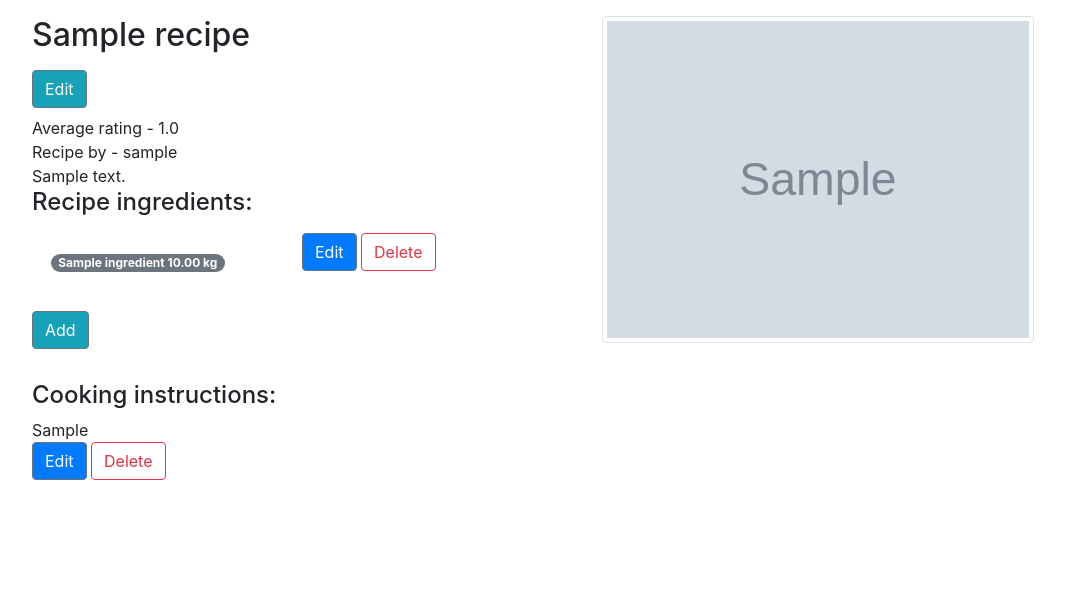
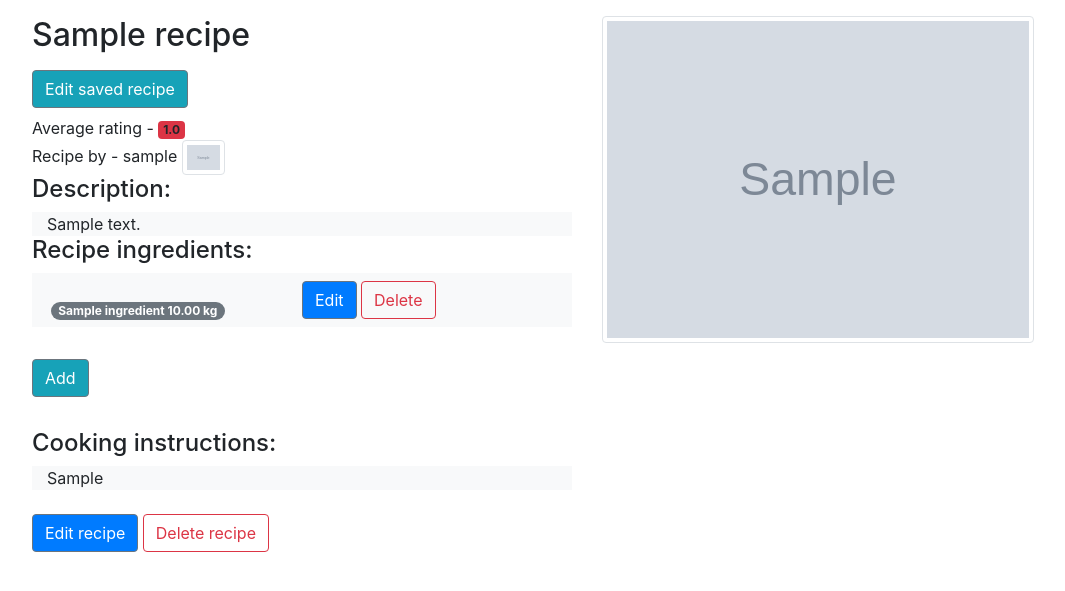
Before and after one commit to User852963741/Django_recipe_site, a Django app: page /recipes/1/ in a window 1280 px wide. Shown: the part 56-647 px from the top of the page, without its empty margins (53-1118 px from the left). Run offline with Django 4.2, Linux system fonts and the light colour scheme; a user stored in the database is signed in; tables that the repository leaves empty hold one stand-in row (values such as "Sample post"); grey boxes marked "Sample" are stand-in pictures.

Commit message:
finishing touches on the design

```diff
--- a/recipes/recipe_site/templates/base.html
+++ b/recipes/recipe_site/templates/base.html
@@ -40,7 +40,7 @@
                             <a class="dropdown-item" href="{% url 'view_profile' %}">{% trans 'profile'|capfirst %}</a>
                             <a class="dropdown-item" href="{% url 'my_recipe_list' %}">{% trans 'my recipes'|capfirst %}</a>
                             <a class="dropdown-item" href="{% url 'favourites' %}">{% trans 'my favourites'|capfirst %}</a>
-                            <a class="dropdown-item" href="{% url 'user_recipes' %}">{% trans 'recipe history'|capfirst %}</a>
+                            <a class="dropdown-item" href="{% url 'user_recipes' %}">{% trans 'saved recipes'|capfirst %}</a>
                             {% if user.is_superuser or user.is_staff %}
                                 <a class="dropdown-item" href="{% url 'admin:index' %}">{% trans "admin"|capfirst %}</a>
                             {% endif %}
--- a/recipes/recipe_site/templates/recipe_site/my_recipe_list.html
+++ b/recipes/recipe_site/templates/recipe_site/my_recipe_list.html
@@ -5,8 +5,10 @@
     <h2 class="mb-3"> {% trans "my recipes"|capfirst %} </h2>
     {% for recipe in my_recipe_list %}
     <ul class="list-group">
-        <li class="list-group-item">{% if recipe.cover %}<img src="{{ recipe.cover.url }}" class="img-thumbnail" style="width:7%;  max-height: 70px;" >{% endif %}
-        <a href="{% url 'recipe' recipe.id %}"><h4 style="display: inline;" >{{ recipe }}</h4></a> {% trans "rating" %}: {{ recipe.recipe_rating }}
+        <li class="list-group-item">{% if recipe.cover %}<img src="{{ recipe.cover.url }}" class="img-thumbnail" style="width:7%;  max-height: 70px;" >
+        {% else %}<img src="{% static 'recipes/images/missing.jpg' %}" class="img-thumbnail" style="width:7%;  max-height: 70px;">{% endif %}
+        <a href="{% url 'recipe' recipe.id %}"><h4 style="display: inline;" >{{ recipe }}</h4></a>
+        {% include 'recipe_site/includes/recipe_rating.html' %}
         </li>
     </ul>
     {% endfor %}
--- a/recipes/recipe_site/templates/recipe_site/recipe.html
+++ b/recipes/recipe_site/templates/recipe_site/recipe.html
@@ -6,16 +6,23 @@
         <div class="col-sm">
             <h2>{{ object }}</h2>
             {% if user_recipe %}
-            <a class="btn btn-secondary bg-info mt-2 mb-2" href="{% url 'user_recipe_update' user_recipe.id %}">{% trans "edit"|capfirst %}</a><br>
+            <a class="btn btn-secondary bg-info mt-2 mb-2" href="{% url 'user_recipe_update' user_recipe.id %}">{% trans "edit saved recipe"|capfirst %}</a><br>
             {% else %}
             <a class="btn btn-secondary bg-info mt-2 mb-2" href="{% url 'user_recipe_create' %}?recipe_id={{object.id}}">{% trans "save & rate"|capfirst %}</a><br>
             {% endif %}
-            {% trans "average rating"|capfirst %} - {{ object.recipe_rating }}<br>
-            {% trans "recipe by"|capfirst %} - {{ object.owner }}<br>
-            {{ object.description|safe }}<br>
+            {% trans "average rating"|capfirst %} -
+            {% if object.recipe_rating > 7.99 %} <div class="badge bg-success">{{ object.recipe_rating }}</div><br>{% endif %}
+            {% if object.recipe_rating <= 7.99 and object.recipe_rating >= 4 %} <div class="badge bg-warning">{{ object.recipe_rating }}</div><br>{% endif %}
+            {% if object.recipe_rating < 4 %} <div class="badge bg-danger">{{ object.recipe_rating }}</div><br>{% endif %}
+            {% if object.recipe_rating == '?' %} {{ object.recipe_rating }}<br>{% endif %}
+            {% trans "recipe by"|capfirst %} - {{ object.owner }} <img src="{{ object.owner.user_profile.picture.url }}" class="img-thumbnail" style="width:8%" alt="..."><br>
+            <h4>{% trans "description"|capfirst %}:</h4>
+            <div class="container bg-light">
+                {{ object.description|safe }}<br>
+            </div>
             <h4>{% trans "recipe ingredients"|capfirst %}:</h4>
             {% for product in object.ingredients.all %}
-            <div class="container">
+            <div class="container bg-light">
                 <div class="row no-gutters">
                         <div class="col-sm">
                             <br><span class="badge badge-pill badge-secondary ml-1 ">{{ product.ingredient.name }} {{ product.quantity }} {{ product.ingredient.measurement_unit }}</span>
@@ -33,11 +40,13 @@
                 <br><a class="btn btn-secondary bg-info mt-2 mb-2" href="{% url 'recipe_ingredient_create' %}?recipe_id={{object.id}}">{% trans "add"|capfirst %}</a>
             {% endif %}
             <h4 class="mt-4">{% trans "cooking instructions"|capfirst %}:</h4>
-            {{ object.cooking_order|safe }}<br>
-            {% if object.owner == user %}
-                <a class="btn btn-secondary bg-primary" href="{% url 'recipe_update' object.id %}">{% trans "edit"|capfirst %}</a>
-                <a class="btn btn-outline-danger" href="{% url 'recipe_delete' object.id %}">{% trans "delete"|capfirst %}</a>
-            {% endif %}
+            <div class="container bg-light mb-4">
+                {{ object.cooking_order|safe }}<br>
+            </div>
+                {% if object.owner == user %}
+                    <a class="btn btn-secondary bg-primary" href="{% url 'recipe_update' object.id %}">{% trans "edit recipe"|capfirst %}</a>
+                    <a class="btn btn-outline-danger" href="{% url 'recipe_delete' object.id %}">{% trans "delete recipe"|capfirst %}</a>
+                {% endif %}
         </div>
         <div class="col-sm">
             {% if object.cover %}
--- a/recipes/recipe_site/templates/recipe_site/recipe_list.html
+++ b/recipes/recipe_site/templates/recipe_site/recipe_list.html
@@ -5,8 +5,10 @@
     <h2 class="mb-3"> {% trans "all recipes"|capfirst %} </h2>
     {% for recipe in recipe_list %}
     <ul class="list-group">
-        <li class="list-group-item">{% if recipe.cover %}<img src="{{ recipe.cover.url }}" class="img-thumbnail" style="width:7%;  max-height: 70px;" >{% endif %}
-        <a href="{% url 'recipe' recipe.id %}"><h4 style="display: inline;" >{{ recipe }}</h4></a> {% trans "rating" %}: {{ recipe.recipe_rating }}
+        <li class="list-group-item">{% if recipe.cover %}<img src="{{ recipe.cover.url }}" class="img-thumbnail" style="width:7%;  max-height: 70px;" >
+            {% else %}<img src="{% static 'recipes/images/missing.jpg' %}" class="img-thumbnail" style="width:7%;  max-height: 70px;">{% endif %}
+        <a href="{% url 'recipe' recipe.id %}"><h4 style="display: inline;" >{{ recipe }}</h4></a>
+        {% include 'recipe_site/includes/recipe_rating.html' %}
         <div class="float-right"> {% trans "created" %}: {{ recipe.created_at }}</div>
         </li>
     </ul>
--- a/recipes/recipe_site/templates/recipe_site/user_recipe_list.html
+++ b/recipes/recipe_site/templates/recipe_site/user_recipe_list.html
@@ -5,8 +5,10 @@
     <h2 class="mb-3"> {% trans "my recipe history"|capfirst %} </h2>
     {% for user_recipe in user_recipes %}
     <ul class="list-group">
-        <li class="list-group-item">{% if user_recipe.recipe.cover %}<img src="{{ user_recipe.recipe.cover.url }}" class="img-thumbnail" style="width:7%;  max-height: 70px;" >{% endif %}
-        <a href="{% url 'user_recipe' user_recipe.id %}"><h4 style="display: inline;" >{{ user_recipe.recipe }}</h4></a> {% trans "average rating" %}:{{ user_recipe.recipe.recipe_rating }} {% trans "my rating" %}: {{user_recipe.rating}}
+        <li class="list-group-item">{% if user_recipe.recipe.cover %}<img src="{{ user_recipe.recipe.cover.url }}" class="img-thumbnail" style="width:7%;  max-height: 70px;" >
+            {% else %}<img src="{% static 'recipes/images/missing.jpg' %}" class="img-thumbnail" style="width:7%;  max-height: 70px;">{% endif %}
+        <a href="{% url 'user_recipe' user_recipe.id %}"><h4 style="display: inline;" >{{ user_recipe.recipe }}</h4></a>
+        {% include 'recipe_site/includes/user_recipe_rating.html' %}
         </li>
     </ul>
     {% endfor %}
```
Also changed, not shown: recipes/recipe_site/templates/recipe_site/includes/recipe_rating.html (added, +7 -0 lines), recipes/recipe_site/templates/recipe_site/includes/user_recipe_rating.html (added, +12 -0 lines), recipes/recipe_site/templates/recipe_site/user_favourites.html (+6 -2 lines), recipes/recipe_site/templates/recipe_site/user_recipe.html (+23 -4 lines), klausimai.txt (added), recipes/recipe_site/locale/lt/LC_MESSAGES/django.po, recipes/user_profile/locale/lt/LC_MESSAGES/django.po.
